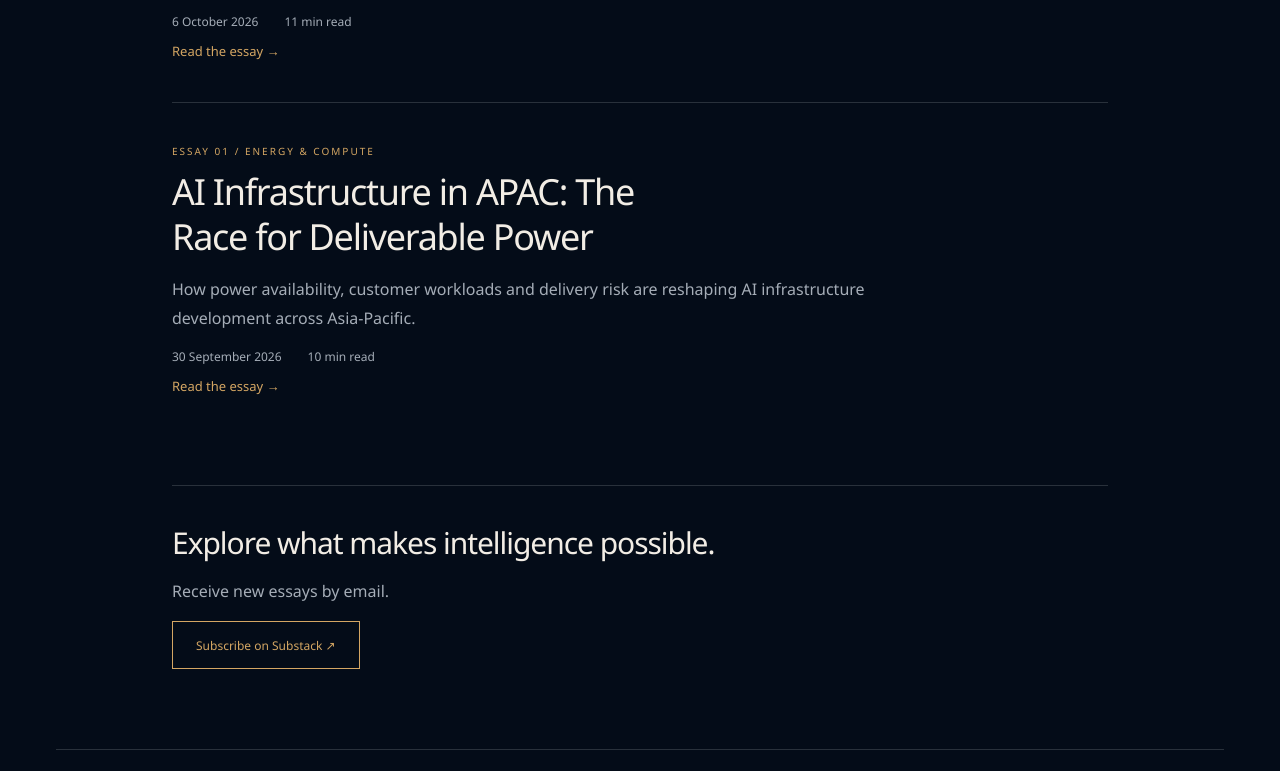
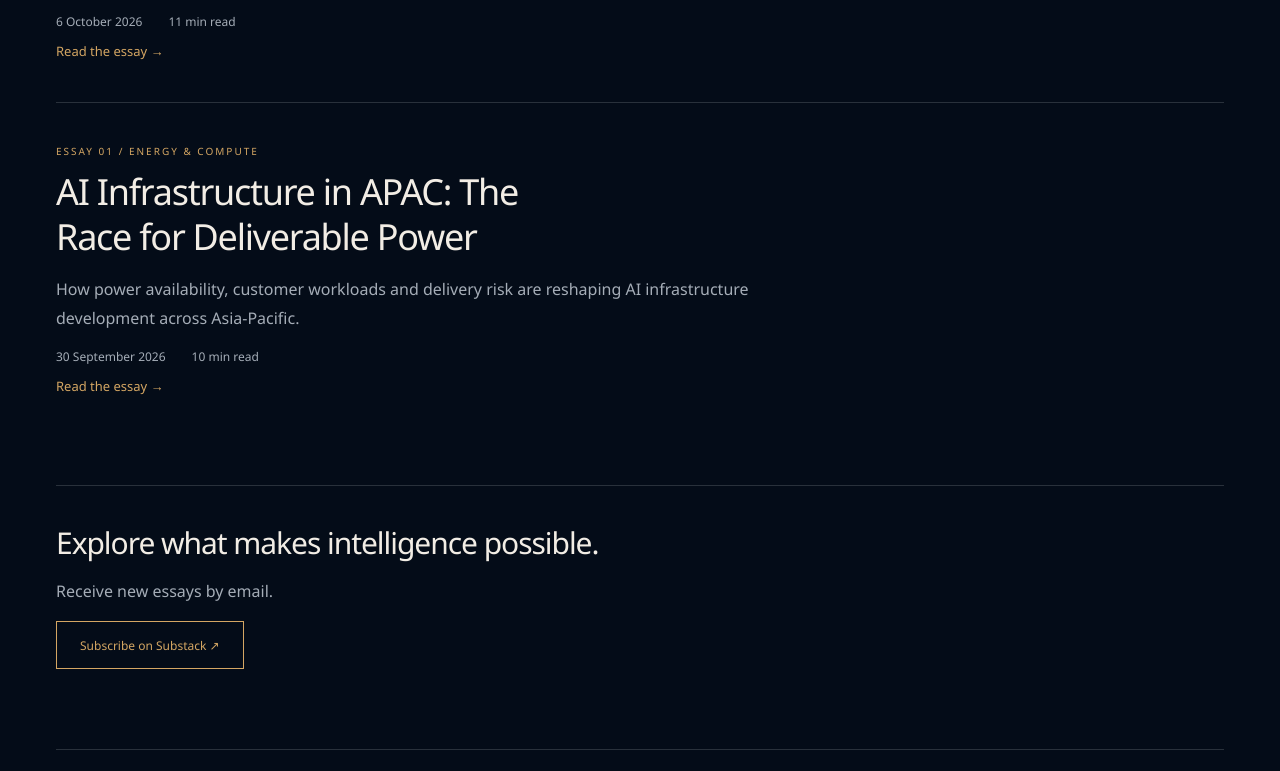
Before and after one commit to yksderson/terafrontier-site, a plain HTML site: page research/index.html in a window 1280 px wide. Shown: the part 603-1374 px from the top of the page. Drawn offline with Linux system fonts and the light colour scheme.

Commit message:
Align Research archive margins with the website banner

```diff
--- a/article.css
+++ b/article.css
@@ -7,7 +7,7 @@
 .article-meta a { color: var(--gold); text-decoration: underline; text-underline-offset: 3px; }
 .revision-history { border-top: 1px solid var(--line); margin-top: 48px; }
 .revision-history li { color: var(--muted); font-size: 15px; line-height: 1.7; padding-bottom: 12px; }
-.research-archive { max-width: 1000px; margin: 0 auto; padding: 70px 32px 80px; }
+.research-archive { width: min(var(--max), calc(100% - 112px)); max-width: none; margin: 0 auto; padding: 70px 0 80px; }
 .research-archive h1 { font-size: clamp(44px,6vw,72px); }
 .essay-list { padding: 0; margin: 48px 0; list-style: none; }
 .essay-card { border-top: 1px solid var(--line); padding: 30px 0; }
@@ -17,7 +17,8 @@
 .essay-card .back-link { color: var(--gold); }
 .archive-subscribe { border-top: 1px solid var(--line); padding-top: 40px; }
 .archive-subscribe h2 { font-size: 30px; }
-@media(max-width:600px) { .research-archive { padding: 38px 20px 60px; } }
+@media(max-width:900px) { .research-archive { width: calc(100% - 64px); } }
+@media(max-width:600px) { .research-archive { width: calc(100% - 40px); padding: 38px 0 60px; } }
 .reading-layout { display: grid; grid-template-columns: 220px minmax(0, 710px); gap: 66px; max-width: 1060px; margin: 0 auto; padding: 36px 32px 80px; border-top: 1px solid var(--line); }
 .contents { align-self: start; position: sticky; top: 32px; }
 .contents ol { list-style: none; padding: 0; margin: 18px 0; }
```
